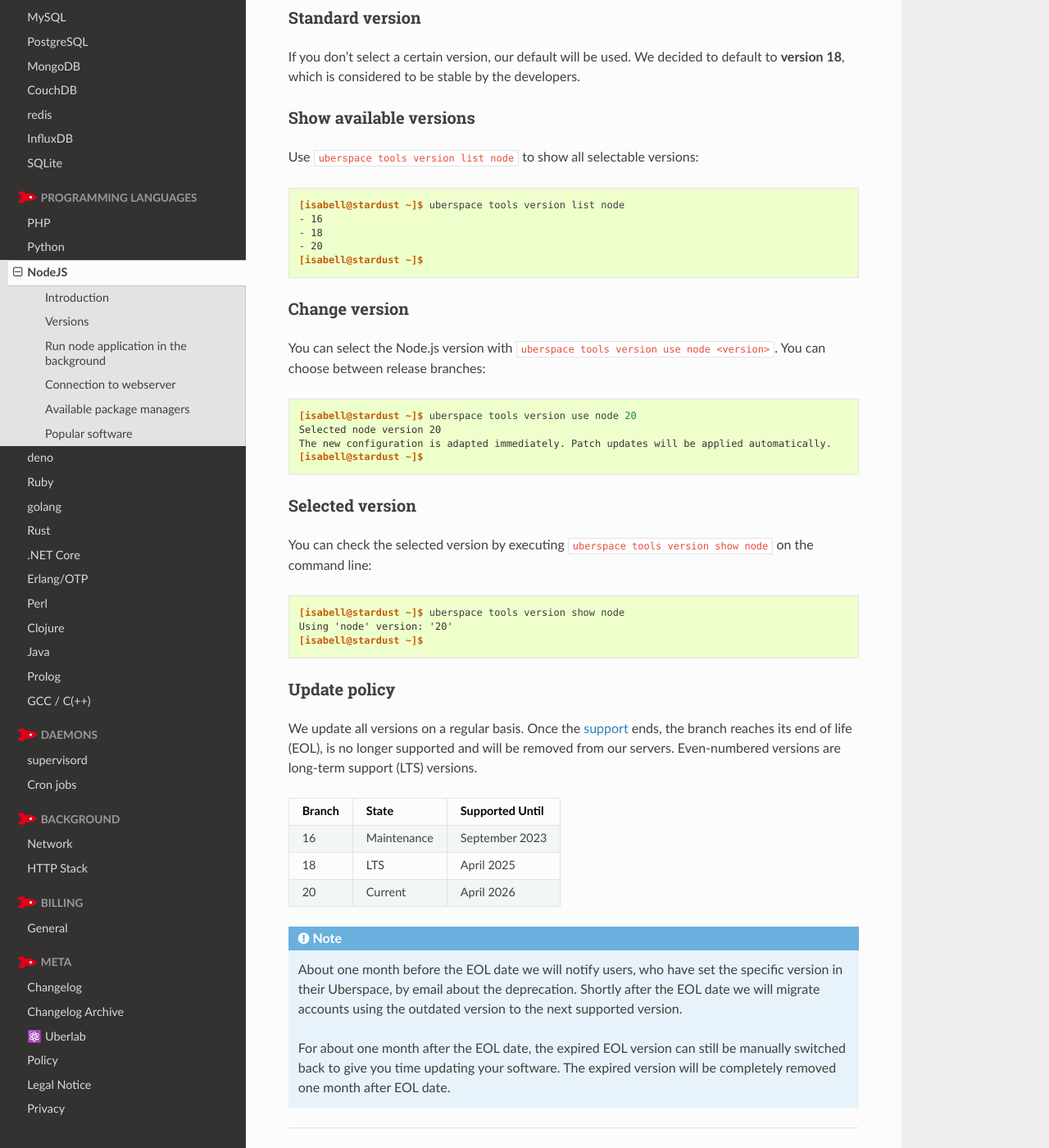
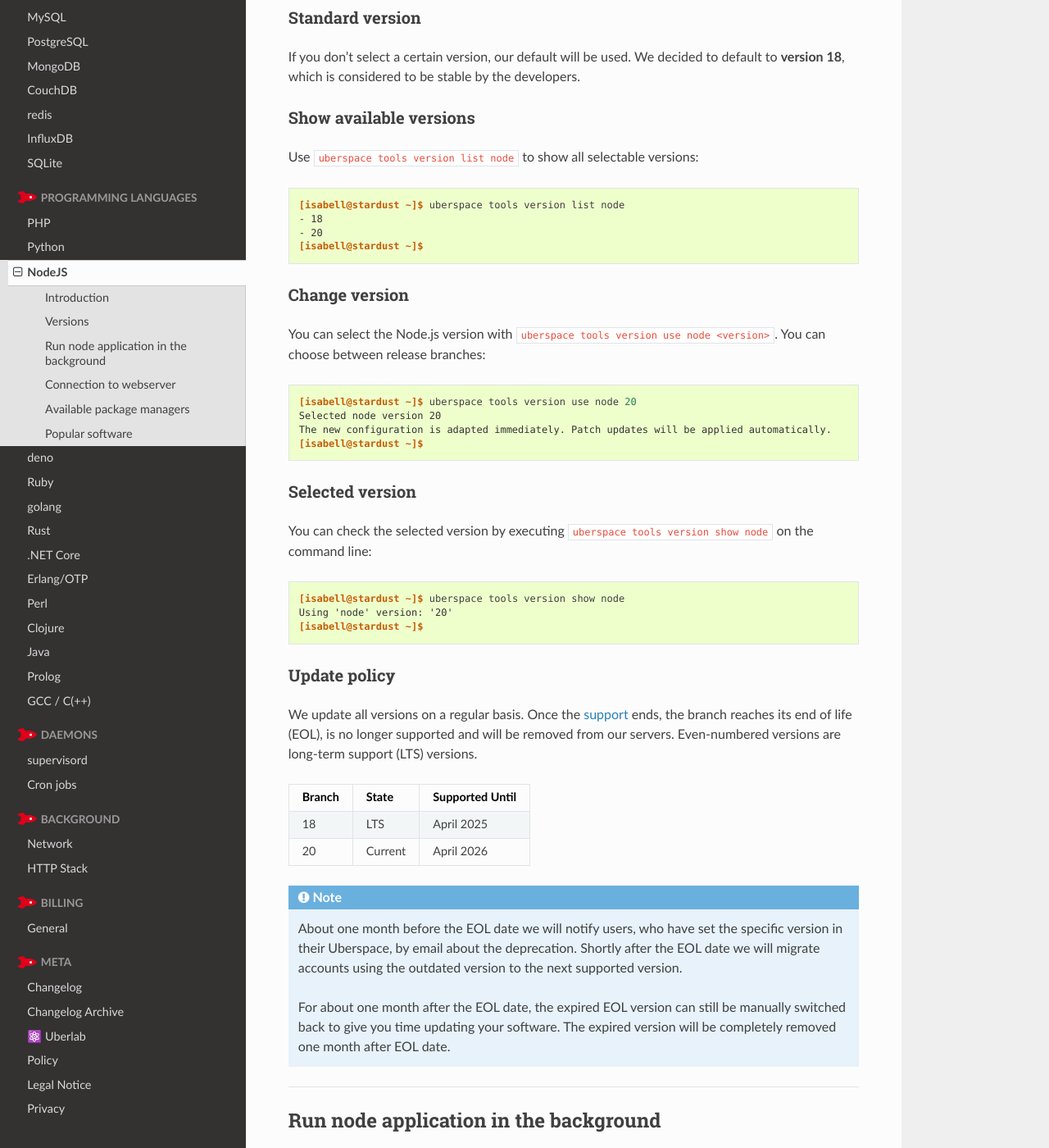
Before and after one commit to Uberspace/manual, a Sphinx documentation site: the page built from source/lang-nodejs.rst, in a window 1280 px wide and 1400 px high, scrolled down 717 px. Shown: the whole window at 82% size. Built offline with Sphinx 7.4.7 and the Read the Docs theme 2.0.0, drawn with Linux system fonts in a browser that asks for light colours.

Commit message:
remove nodejs16 as selectable version

```diff
--- a/source/lang-nodejs.rst
+++ b/source/lang-nodejs.rst
@@ -36,7 +36,6 @@ Use ``uberspace tools version list node`` to show all selectable versions:
 .. code-block:: console
 
   [isabell@stardust ~]$ uberspace tools version list node
-  - 16
   - 18
   - 20
   [isabell@stardust ~]$
@@ -73,8 +72,6 @@ We update all versions on a regular basis. Once the `support <https://github.com
 +--------+-------------------------+------------------+
 | Branch | State                   | Supported Until  |
 +========+=========================+==================+
-| 16     | Maintenance             | September 2023   |
-+--------+-------------------------+------------------+
 | 18     | LTS                     | April 2025       |
 +--------+-------------------------+------------------+
 | 20     | Current                 | April 2026       |
```
